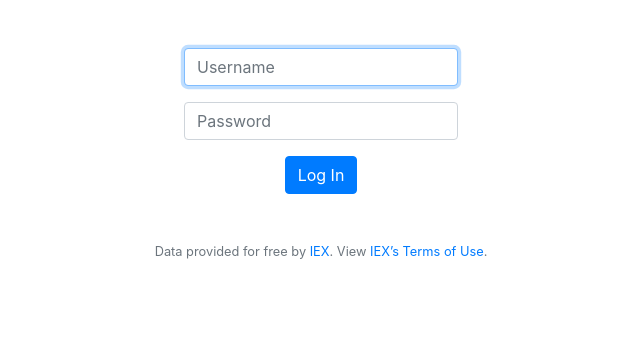
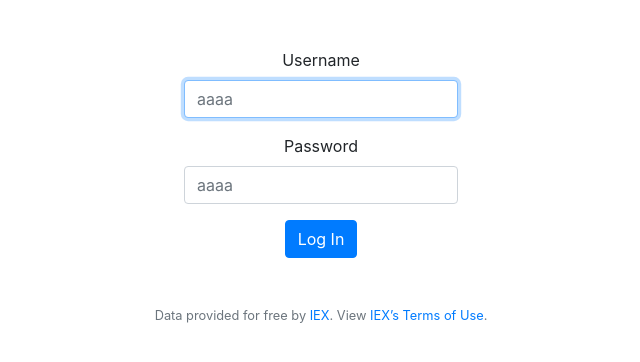
Before and after one commit to angiee39/stock-manager, a Flask app: page /login in a window 1280 px wide. Shown: the part 76-438 px from the top of the page, without its empty margins (319-959 px from the left). Run offline with Flask 2, Linux system fonts and the light colour scheme; some libraries are stand-ins or nearby versions.

Commit message:
python update

```diff
--- a/templates/login.html
+++ b/templates/login.html
@@ -7,10 +7,12 @@
 {% block main %}
     <form action="/login" method="post">
         <div class="form-group">
-            <input autocomplete="off" autofocus class="form-control" name="username" placeholder="Username" type="text">
+            <label for="user_name">Username</label><br>
+            <input id="user_name" autocomplete="off" autofocus class="form-control" name="username" placeholder="aaaa" type="text">
         </div>
         <div class="form-group">
-            <input class="form-control" name="password" placeholder="Password" type="password">
+            <label for="pass">Password</label><br>
+            <input id="pass" class="form-control" name="password" placeholder="aaaa" type="password">
         </div>
         <button class="btn btn-primary" type="submit">Log In</button>
     </form>
```
